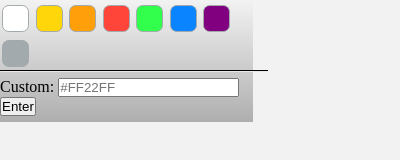
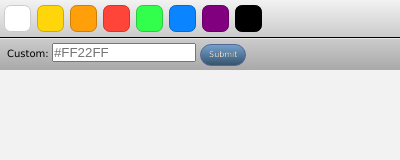
Before and after one commit to Lambdaphile/EksiDost, a browser extension: page firefox/popup/color-picker.html in a window 400 px wide. Drawn offline with Linux system fonts and the light colour scheme.

Commit message:
refactor: Popup design and related class names

```diff
--- a/firefox/popup/color-picker.html
+++ b/firefox/popup/color-picker.html
@@ -22,9 +22,9 @@
   <div class="line"></div>
 
   <div class="custom-color-form">
-    <label for="custom-color">Custom:</label>
-    <input type="text" name="custom-color" id="custom-color" placeholder="#FF22FF">
-    <button>Enter</button>
+    <label for="custom-color-input">Custom:</label>
+    <input type="text" name="custom-color-input" id="custom-color-input" placeholder="#FF22FF">
+    <button class="submit">Submit</button>
   </div>
 </body>
 
--- a/firefox/popup/scripts/color-picker.js
+++ b/firefox/popup/scripts/color-picker.js
@@ -1,5 +1,5 @@
 const colorPalette = document.querySelectorAll('.color-palette li');
-const customColor = document.getElementById('custom-color');
+const customColor = document.getElementById('custom-color-input');
 const enterButton = document.querySelector('button');
 
 let cookieData = {
--- a/firefox/popup/styles/color-picker.sass
+++ b/firefox/popup/styles/color-picker.sass
@@ -2,96 +2,141 @@
     margin: 0
     padding: 0
 
-body, html
-    margin: 0
-    padding: 0
+body
     background-color: #f2f2f2
-    width: 253px
-    height: 66px
-
-.line
-    height: 1px
-    width: 268px
-
-    border-bottom: .5px solid #e9e9e9
-    background-color: black
-
 
 .color-palette
-  background: linear-gradient(top, #f2f2f2, #cbcbcb);
-  color: #4d494d;
-  font-size: 10px
-  cursor: default
+    background: linear-gradient(top, #f2f2f2, #cbcbcb)
 
-
-
+    padding: 1.2px 3px
 
 %shape
     height: 25px
     width: 25px
 
-    margin: 5px 2px 1px 2px
+    border: 1.2px solid
+    border-radius: 25%
+
+    margin: 4px 1px 0px 1px
 
     display: inline-block
-
-    border: .5px solid #a3aaae
-    border-radius: 25%
-
     cursor: pointer
 
-    &:hover
-        border: 2px solid lightblue
+
 
 .white
     @extend %shape
+    background-color: white
 
-    background-color: white
+    border-color: #cccccc
+    &:hover
+        border: 1.5px solid #cccccc
 
 .yellow
     @extend %shape
+    background-color: #FFD60A
 
-    background-color: #FFD60A
+    border-color: #ccab08
+    &:hover
+        border: 1.5px solid #ccab08
 
 .tomato
     @extend %shape
+    background-color: #FF9F0A
 
-    background-color: #FF9F0A
+    border-color: #cc7f08
+    &:hover
+        border: 1.5px solid #cc7f08
 
 .red
     @extend  %shape
+    background-color: #FF453A
 
-    background-color: #FF453A
+    border-color: #cc372e
+    &:hover
+        border: 1.5px solid #cc372e
+
 
 .green
     @extend  %shape
+    background-color: #32FF4B
 
-    background-color: #32FF4B
+    border-color: #28cc3c
+    &:hover
+        border: 1.5px solid #28cc3c
 
 .blue
     @extend %shape
+    background-color: #0A84FF
 
-    background-color: #0A84FF
+    border-color: #0869cc
+    &:hover
+        border: 1.5px solid #0869cc
 
 .purple
     @extend  %shape
+    background-color: purple
 
-    background-color: purple
+    border-color: #660066
+    &:hover
+        border: 1.5px solid #660066
 
 .black
     @extend  %shape
+    background-color: #000000
 
-    background-color: #a3aaae
+    border-color: #000000
+    &:hover
+        border: 1.5px solid #000000
+
+.line
+    height: 1px
+    width: auto
+
+    background-color: black
+
+    border-bottom: 0.5px solid #e9e9e9
 
 .custom-color-form
-    background: linear-gradient(top, #cbcbcb, #aeaeae);
+    font-family: 'Verdana', sans-serif
+    font-size: 10px
+
+    background: linear-gradient(top, #cbcbcb, #a9a9a9)
+
+    padding: 4px 0px 4px 7px
+
     position: relative
-    padding: 6px 0
+
 
 label
     margin: 0px 0px
 
     display: inline-block
 
-input
+#custom-color-input
+    width: 140px
+
+    margin-right: 1px
 
     display: inline-block
+
+
+.submit
+    font: 8px/1 "Verdana", sans-serif
+
+    text-align: center
+    text-shadow: 0px 0px #000000
+
+    color: #ffffff
+
+    background: linear-gradient(#72a1cb, #37546e)
+
+    border: .5px solid #556699
+    border-radius: 1000px
+
+    padding: 6px 8px
+
+    display: inline-block;
+    &:active
+        color: #000000;
+        background: linear-gradient(#5886b0, #2c4358)
```
Also changed, not shown: firefox/popup/styles/color-picker.css, 1 other file.
